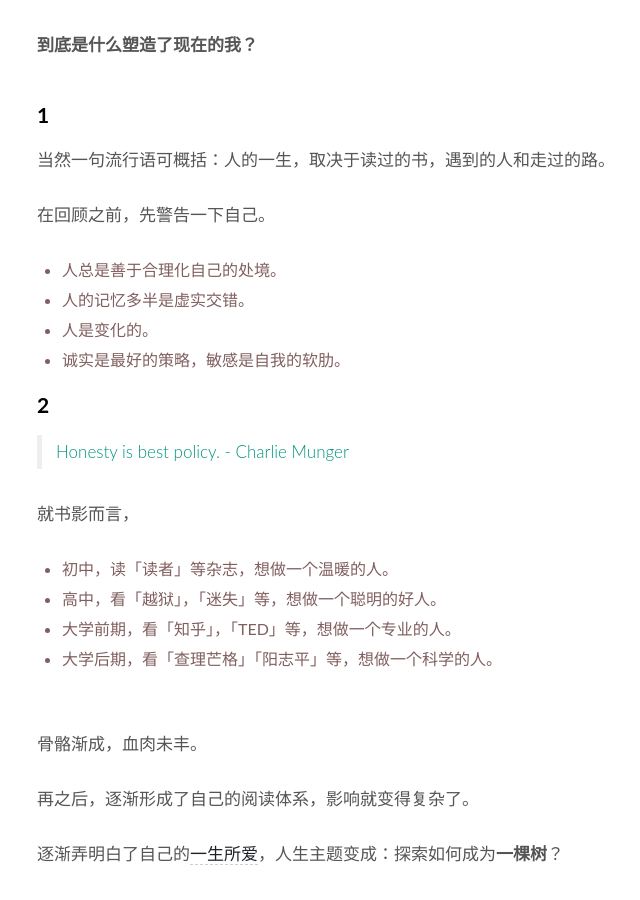
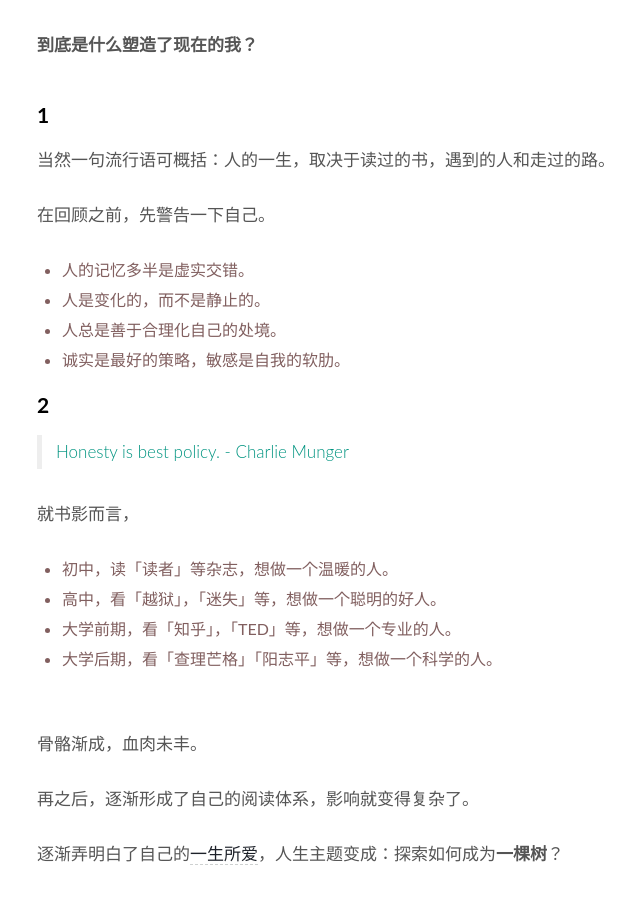
Before and after one commit to WillWang-X/willwang-x.github.io, a Jekyll site: the page built from _posts/2019-02-05-who-shaped-me.md, in a window 1280 px wide and 900 px high, scrolled down 1269 px. Shown: the whole window, without its empty margins (253-893 px from the left). Built offline with Jekyll 4.4.1, drawn with Linux system fonts in a browser that asks for light colours.

Commit message:
Updated who shaped me

```diff
--- a/_posts/2019-02-05-who-shaped-me.md
+++ b/_posts/2019-02-05-who-shaped-me.md
@@ -43,9 +43,9 @@ published: true
 
 在回顾之前，先警告一下自己。
 
+* 人的记忆多半是虚实交错。
+* 人是变化的，而不是静止的。
 * 人总是善于合理化自己的处境。
-* 人的记忆多半是虚实交错。
-* 人是变化的。
 * 诚实是最好的策略，敏感是自我的软肋。
 
 
```
